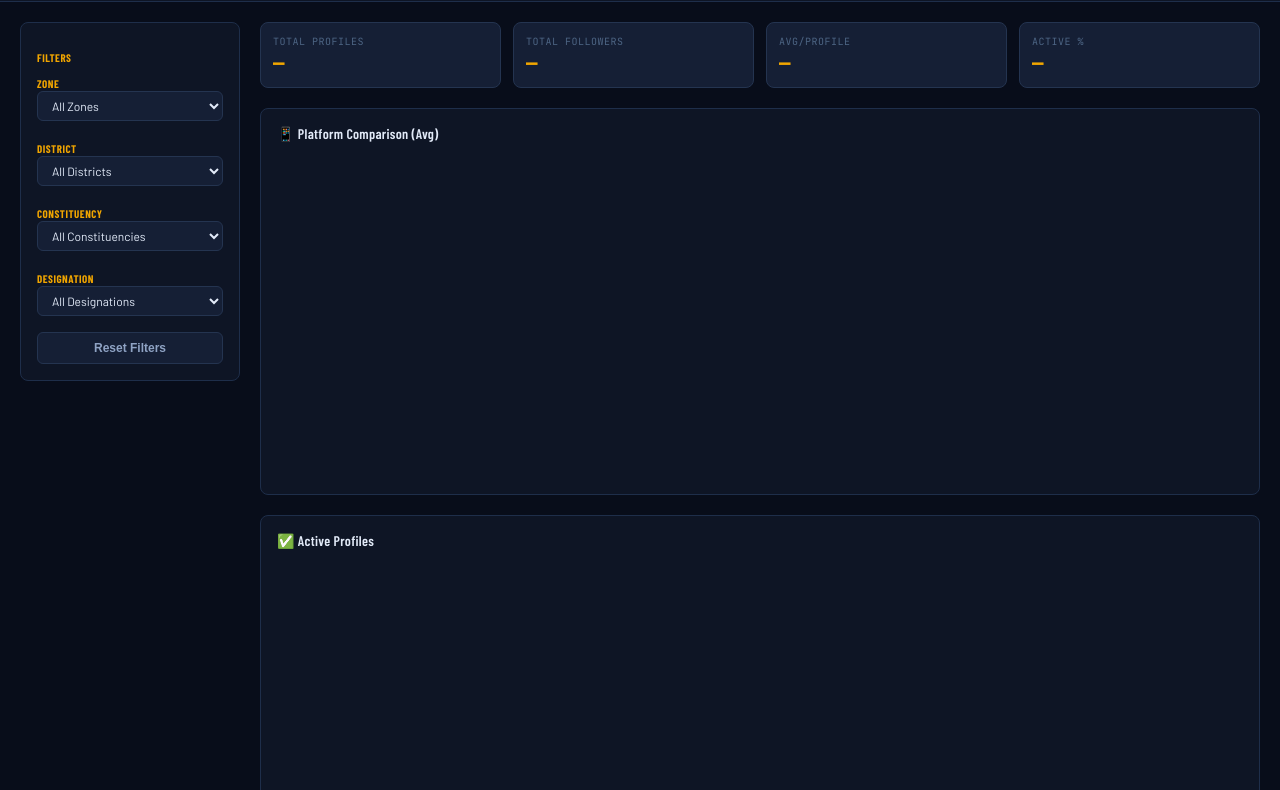
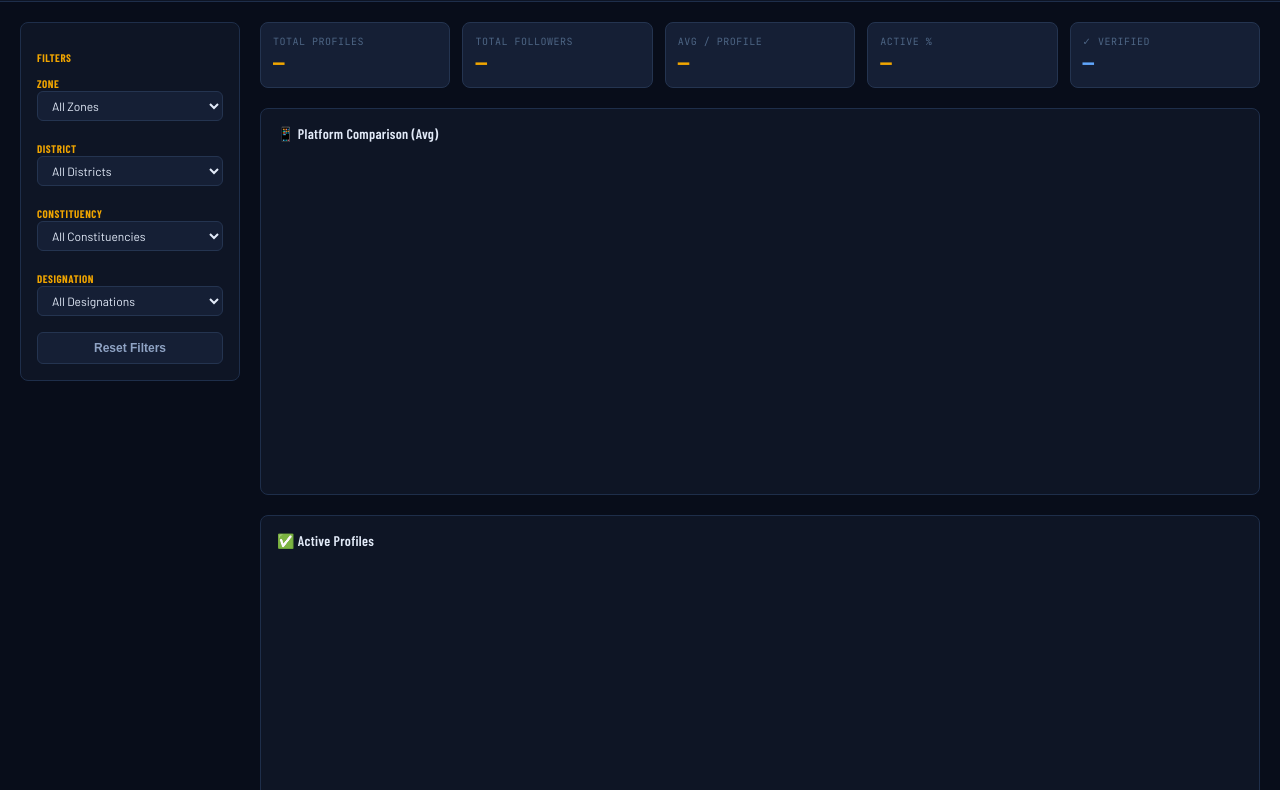
Before and after one commit to dakshvatss/Social-V2, a plain HTML site: page static/analytics.html in a window 1280 px wide. Shown: the part 61-851 px from the top of the page. Drawn offline with nearby package versions, Linux system fonts and the light colour scheme; no server answers; a web font is replaced by a local one.

Commit message:
Update analytics.html

```diff
--- a/static/analytics.html
+++ b/static/analytics.html
@@ -89,6 +89,7 @@
             letter-spacing: 0.3px;
             transition: all 0.15s;
             white-space: nowrap;
+            text-decoration: none;
         }
 
         .btn-primary {
@@ -201,7 +202,7 @@
 
         .stats-row {
             display: grid;
-            grid-template-columns: repeat(auto-fit, minmax(180px, 1fr));
+            grid-template-columns: repeat(auto-fit, minmax(160px, 1fr));
             gap: 12px;
         }
 
@@ -226,6 +227,10 @@
             font-size: 18px;
             font-weight: 600;
             color: var(--accent);
+        }
+
+        .stat-value.verified-color {
+            color: #60a5fa;
         }
 
         .charts-grid {
@@ -377,12 +382,16 @@
                     <div class="stat-value" id="stat-total-followers">—</div>
                 </div>
                 <div class="stat-card">
-                    <div class="stat-label">Avg/Profile</div>
+                    <div class="stat-label">Avg / Profile</div>
                     <div class="stat-value" id="stat-avg-followers">—</div>
                 </div>
                 <div class="stat-card">
                     <div class="stat-label">Active %</div>
                     <div class="stat-value" id="stat-active-pct">—</div>
+                </div>
+                <div class="stat-card">
+                    <div class="stat-label">✓ Verified</div>
+                    <div class="stat-value verified-color" id="stat-verified">—</div>
                 </div>
             </div>
 
@@ -519,10 +528,11 @@
             }
         }
 
-        // Load stats
+        // Load stats — passes current filter params so all five cards update with filters
         async function loadStats() {
             try {
-                const res = await fetch('/api/stats');
+                const qs = getQueryString();
+                const res = await fetch('/api/stats' + qs);
                 const data = await res.json();
 
                 document.getElementById('stat-total').textContent = data.total.toLocaleString();
@@ -536,6 +546,9 @@
                 const activeCount = (data.facebook?.active || 0) + (data.twitter?.active || 0) + (data.instagram?.active || 0);
                 const activePct = data.total > 0 ? Math.round((activeCount / (data.total * 3)) * 100) : 0;
                 document.getElementById('stat-active-pct').textContent = activePct + '%';
+
+                const verifiedCount = (data.facebook?.verified || 0) + (data.twitter?.verified || 0) + (data.instagram?.verified || 0);
+                document.getElementById('stat-verified').textContent = verifiedCount.toLocaleString();
             } catch (e) {
                 console.error('Error loading stats:', e);
             }
@@ -743,9 +756,8 @@
             }
         }
 
-        // Refresh all charts
+        // Refresh all charts and stat cards together
         async function refreshAllCharts() {
-            console.log('Refreshing charts with filters:', getFilters());
             await Promise.all([
                 loadStats(),
                 loadPlatformChart(),
```
